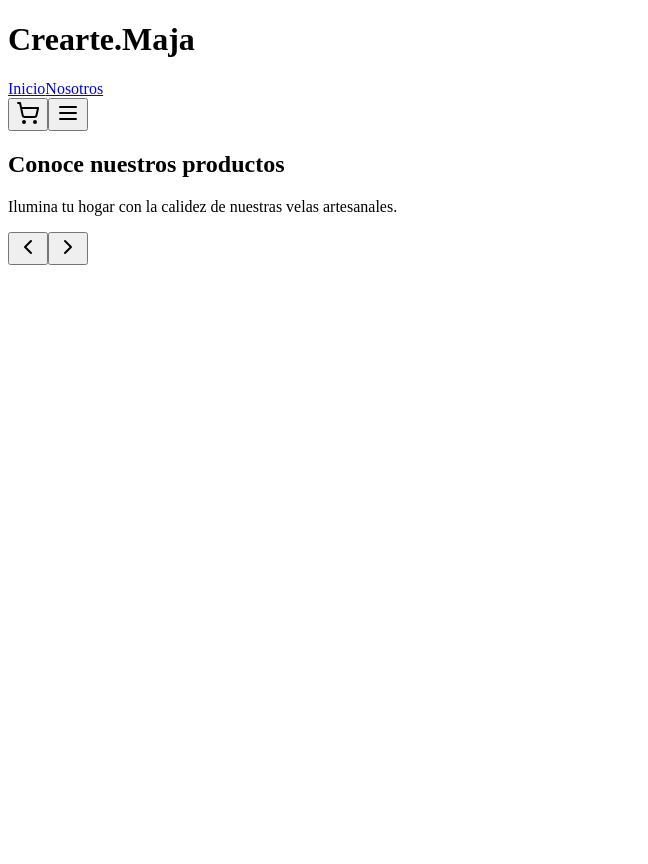
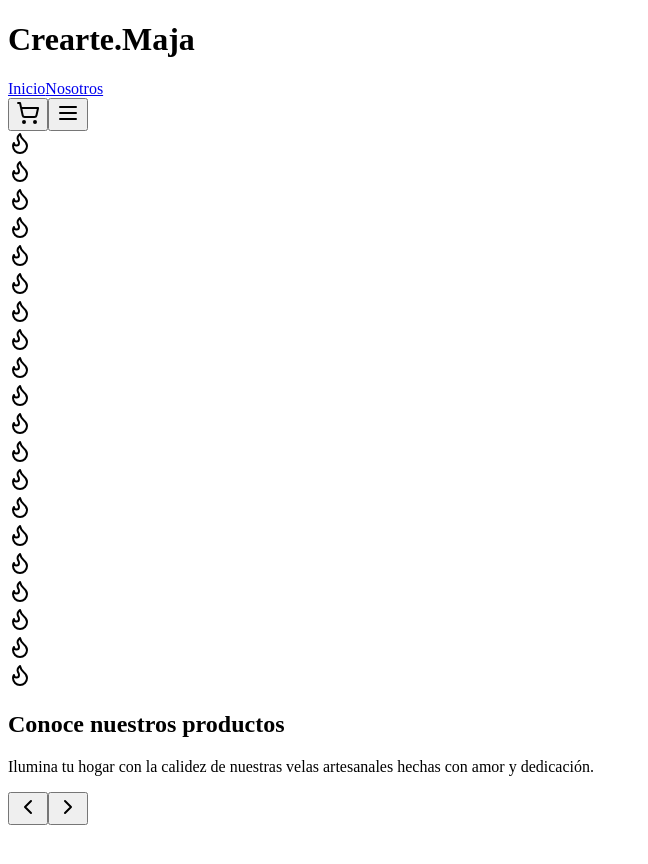
Before and after one commit to SantiagoTucci/Crearte.maja, a Next.js app: page / in a window 1280 px wide. Shown: the top 864 px of the page, without its empty margins (0-648 px from the left). Built offline with nearby package versions, Linux system fonts and the light colour scheme.

Commit message:
hero refactor

```diff
--- a/src/components/header.tsx
+++ b/src/components/header.tsx
@@ -54,9 +54,9 @@ export function Header() {
             <a href="nosotros" className="block py-2 text-sm font-medium hover:text-primary transition-colors">
               Sobre Nosotros
             </a>
-            <a href="contacto" className="block py-2 text-sm font-medium hover:text-primary transition-colors">
+            {/* <a href="contacto" className="block py-2 text-sm font-medium hover:text-primary transition-colors">
               Contacto
-            </a>
+            </a> */}
           </nav>
         </div>
       )}
--- a/src/components/hero.tsx
+++ b/src/components/hero.tsx
@@ -1,43 +1,102 @@
-import { useState, useEffect } from "react"
+import { useState, useEffect, useRef } from "react"
 import { FeaturedCarousel } from "@/components/featured-carousel"
+import { Button } from "@/components/ui/button"
+import { Badge } from "@/components/ui/badge"
+import { Flame, Star, Heart, ShoppingBag, ArrowDown } from "lucide-react"
 import type { Product } from "@/types/product"
 
 interface HeroProps {
   products: Product[]
 }
 
+function FloatingParticles() {
+  return (
+    <div className="absolute inset-0 overflow-hidden pointer-events-none">
+      {[...Array(20)].map((_, i) => (
+        <div
+          key={i}
+          className="absolute animate-float opacity-20"
+          style={{
+            left: `${Math.random() * 100}%`,
+            top: `${Math.random() * 100}%`,
+            animationDelay: `${Math.random() * 5}s`,
+            animationDuration: `${3 + Math.random() * 4}s`,
+          }}
+        >
+          <Flame className="w-4 h-4 text-sand-300" />
+        </div>
+      ))}
+    </div>
+  )
+}
+
 export function Hero({ products }: HeroProps) {
   const [isVisible, setIsVisible] = useState(false)
+  const [mousePosition, setMousePosition] = useState({ x: 0, y: 0 })
+  const heroRef = useRef<HTMLElement>(null)
 
   useEffect(() => {
     setIsVisible(true)
   }, [])
 
+  useEffect(() => {
+    const handleMouseMove = (e: MouseEvent) => {
+      if (heroRef.current) {
+        const rect = heroRef.current.getBoundingClientRect()
+        const x = (e.clientX - rect.left) / rect.width
+        const y = (e.clientY - rect.top) / rect.height
+        setMousePosition({ x, y })
+      }
+    }
+
+    const heroElement = heroRef.current
+    if (heroElement) {
+      heroElement.addEventListener("mousemove", handleMouseMove)
+      return () => heroElement.removeEventListener("mousemove", handleMouseMove)
+    }
+  }, [])
+
   return (
-    <section className="relative min-h-screen flex flex-col items-center justify-center overflow-hidden bg-gradient-to-br from-sand-50 via-brown-50 to-sand-100 dark:from-brown-900 dark:via-brown-950 dark:to-sand-900">
-      {/* Textura de fondo */}
-      <div className="absolute inset-0 bg-[url('/soft-candle-background.png')] bg-cover bg-center opacity-5" />
-      {/* Capa de luz */}
-      <div className="absolute inset-0 bg-brown-500" />
+    <section
+      ref={heroRef}
+      className="relative min-h-screen flex flex-col items-center justify-center overflow-hidden
+                 bg-gradient-to-br from-brown-600 via-brown-700 to-brown-900
+                 dark:from-brown-700 dark:via-brown-800 dark:to-brown-950"
+    >
+      <div
+        className="absolute inset-0 bg-[url('/soft-candle-background.png')] bg-cover bg-center opacity-10 transition-transform duration-1000 ease-out"
+        style={{
+          transform: `translate(${mousePosition.x * 10}px, ${mousePosition.y * 10}px) scale(1.1)`,
+        }}
+      />
 
-      {/* Texto principal */}
+      <div className="absolute inset-0 bg-gradient-to-t from-black/50 via-transparent to-black/30" />
+
+      <FloatingParticles />
+
       <div
-        className={`relative z-10 text-center px-8 pt-4 md:pt-0 transition-all duration-1000 ${
+        className={`relative z-10 text-center px-8 pt-4 transition-all duration-1000 delay-300 ${
           isVisible ? "opacity-100 translate-y-0" : "opacity-0 translate-y-10"
         }`}
       >
-        <h1 className="text-3xl md:text-5xl font-semibold mb-3 text-white leading-tight">
+
+        <h1 className="text-4xl md:text-6xl lg:text-7xl font-bold mb-6 leading-tight bg-gradient-to-r from-sand-300 to-sand-400 bg-clip-text text-transparent animate-fade-in">
           Conoce nuestros productos
         </h1>
-        <p className="text-xl md:text-2xl mb-2 md:mb-6 max-w-4xl mx-auto leading-relaxed font-light text-brown-200 dark:text-sand-200">
-          Ilumina tu hogar con la calidez de nuestras velas artesanales.
+
+        <p className="text-xl md:text-2xl lg:text-3xl mb-8 max-w-4xl mx-auto leading-relaxed font-light text-sand-200 dark:text-sand-300 animate-fade-in-up">
+          Ilumina tu hogar con la calidez de nuestras velas artesanales hechas con amor y dedicación.
         </p>
       </div>
 
-      {/* Carrusel */}
-      <div className="relative z-10 w-full max-w-6xl px-4 mt-4">
+      <div
+        className={`relative z-10 w-full max-w-7xl px-4 transition-all duration-1000 delay-700 ${
+          isVisible ? "opacity-100 translate-y-0" : "opacity-0 translate-y-10"
+        }`}
+      >
         <FeaturedCarousel products={products} />
       </div>
+
     </section>
   )
 }
```
